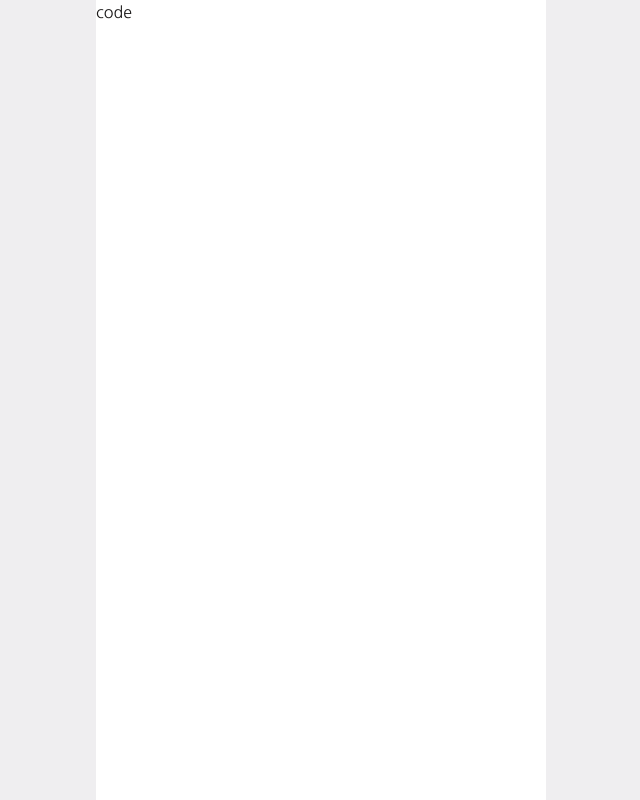
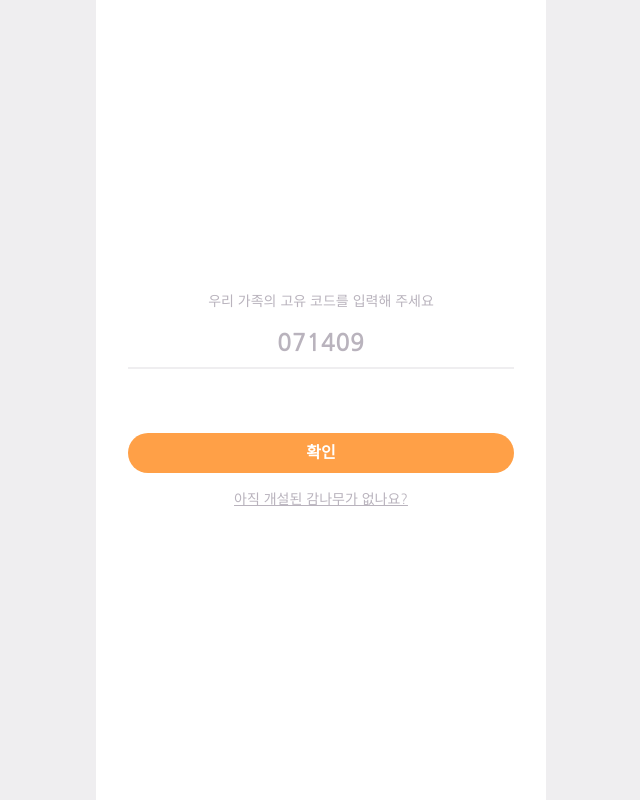
Before and after one commit to eungchaeungcha/juang_client, a Next.js app: page /onboarding/join/code in a window 1280 px wide. Shown: the whole page, without its empty margins (319-959 px from the left). Built offline with nearby package versions, Linux system fonts and the light colour scheme.

Commit message:
feat: 감나무 이름 및 코드 작성 UI 추가

```diff
--- a/src/app/onboarding/join/[mode]/page.tsx
+++ b/src/app/onboarding/join/[mode]/page.tsx
@@ -1,12 +1,53 @@
 "use client";
 
+import Link from "next/link";
 import useValidateParams from "@/hooks/useValidateParams";
 
+const variablesByMode = {
+  create: {
+    guide: "우리 가족 감나무만의 이름을 지어주세요",
+    placeholder: "화목한 김가네의 주렁주렁 감나무",
+    otherLink: {
+      href: "/onboarding/join/code",
+      text: "이미 감나무 코드를 받으셨나요?",
+    },
+  },
+  code: {
+    guide: "우리 가족의 고유 코드를 입력해 주세요",
+    placeholder: "071409",
+    otherLink: {
+      href: "/onboarding/join/create",
+      text: "아직 개설된 감나무가 없나요?",
+    },
+  },
+} as const;
+
 export default function Page() {
-  const { mode } = useValidateParams<{ mode: string }>({
-    validator: ({ mode }) => mode === "create" || mode === "code",
+  const { mode } = useValidateParams<{ mode: "create" | "code" }>({
+    validator: ({ mode }) => ["create", "code"].includes(mode),
     redirect: "/onboarding/join",
   });
 
-  return <div>{mode}</div>;
+  return (
+    <div className="flex flex-col justify-center h-full gap-16 px-8">
+      <div>
+        <div className="text-gray-primary px-2 mb-2 text-center text-sm break-keep">
+          {variablesByMode[mode].guide}
+        </div>
+        <input
+          placeholder={variablesByMode[mode].placeholder}
+          className="styled-input--lg text-center"
+        />
+      </div>
+
+      <div className="flex-col-center gap-4">
+        <button className="styled-btn--orange w-full">확인</button>
+        <Link
+          className="text-sm underline text-gray-primary"
+          href={variablesByMode[mode].otherLink.href}>
+          {variablesByMode[mode].otherLink.text}
+        </Link>
+      </div>
+    </div>
+  );
 }
--- a/src/app/onboarding/nickname/page.tsx
+++ b/src/app/onboarding/nickname/page.tsx
@@ -2,7 +2,7 @@
 
 import Link from "next/link";
 import { useForm } from "react-hook-form";
-import { LinkButton, NicknameInput, Triangle } from "@/components";
+import { BallonBox, LinkButton } from "@/components";
 import { CHARACTER_COLORS } from "@/constants/character";
 import { NicknameFormType } from "@/types/form";
 import CharacterPreview from "../components/CharacterPreview";
@@ -26,25 +26,25 @@ export default function Page() {
 
   return (
     <>
-      <div className="flex-col-center">
+      <div>
         <CharacterPreview {...CHARACTER_RESULT} />
-        <Triangle
-          className="border-gray-light"
+        <BallonBox
           dir="up"
-          width={25}
-          height={25}
-        />
-        <div className="text-center w-4/5 rounded-xl bg-gray-light p-4 break-keep">
+          className="text-center w-4/5 rounded-xl bg-gray-light p-4 break-keep">
           나를
           <span className="text-orange-secondray"> 잘 나타낼 수 있는 별명</span>
           을 지어주세요!
-        </div>
+        </BallonBox>
       </div>
-      <NicknameInput
-        {...register("nickname", {
-          required: true,
-        })}
-      />
+      <div className="px-8">
+        <input
+          {...register("nickname", {
+            required: true,
+          })}
+          placeholder="별명을 입력하세요"
+          className="styled-input--lg text-center"
+        />
+      </div>
       <div className="flex-row-center w-full gap-4 p-8 h-24 text-lg">
         <Link
           href="color"
--- /dev/null
+++ b/src/components/BallonBox.tsx
@@ -0,0 +1,50 @@
+import React from "react";
+import clsx from "clsx";
+import { twMerge } from "tailwind-merge";
+import Triangle, { Direction, TriangleProps } from "./Triangle";
+
+interface BallonBoxProps {
+  children: React.ReactNode;
+  dir: Direction;
+  className?: string;
+  triangle?: Omit<TriangleProps, "dir">;
+}
+
+export default function BallonBox({
+  children,
+  dir,
+  className,
+  triangle,
+}: BallonBoxProps) {
+  return (
+    <div
+      className={clsx({
+        "flex flex-col-center": dir === "down" || dir === "up",
+        "flex flex-row-center": dir === "left" || dir === "right",
+      })}>
+      {["right", "down"].includes(dir) ? (
+        <>
+          <div className={twMerge("bg-gray-light", className)}>{children}</div>
+          <Triangle
+            dir={dir}
+            width={25}
+            height={25}
+            {...triangle}
+            className={twMerge("border-gray-light", triangle?.className)}
+          />
+        </>
+      ) : (
+        <>
+          <Triangle
+            dir={dir}
+            width={25}
+            height={25}
+            {...triangle}
+            className={twMerge("border-gray-light", triangle?.className)}
+          />
+          <div className={twMerge("bg-gray-light", className)}>{children}</div>
+        </>
+      )}
+    </div>
+  );
+}
--- /dev/null
+++ b/src/components/LargeInput.tsx
@@ -0,0 +1,12 @@
+export default function NicknameInput({
+  ...props
+}: React.ComponentPropsWithRef<"input">) {
+  return (
+    <div className="flex-col-center">
+      <input
+        {...props}
+        className="styled-input--lg text-center"
+      />
+    </div>
+  );
+}
--- a/src/components/NicknameInput.tsx
+++ /dev/null
@@ -1,13 +0,0 @@
-export default function NicknameInput(
-  props: React.ComponentPropsWithRef<"input">,
-) {
-  return (
-    <div className="flex-col-center px-8">
-      <input
-        {...props}
-        className="styled-input--lg text-center"
-        placeholder="별명을 입력하세요"
-      />
-    </div>
-  );
-}
--- a/src/components/Triangle.tsx
+++ b/src/components/Triangle.tsx
@@ -2,9 +2,9 @@ import { CSSProperties } from "react";
 import clsx from "clsx";
 import { twMerge } from "tailwind-merge";
 
-type Direction = "up" | "left" | "down" | "right";
+export type Direction = "up" | "left" | "down" | "right";
 
-interface TriangleProps {
+export interface TriangleProps {
   className?: string;
   dir: Direction;
   width: number;
--- a/src/components/index.ts
+++ b/src/components/index.ts
@@ -4,6 +4,7 @@ export { default as CheckList } from "./CheckList";
 export { default as ColorSelect } from "./ColorSelect";
 export { default as CustomCharacter } from "./CustomCharacter";
 export { default as HeaderLayout } from "./HeaderLayout";
-export { default as NicknameInput } from "./NicknameInput";
+export { default as LargeInput } from "./LargeInput";
 export { default as LinkButton } from "./LinkButton";
 export { default as Triangle } from "./Triangle";
+export { default as BallonBox } from "./BallonBox";
```
